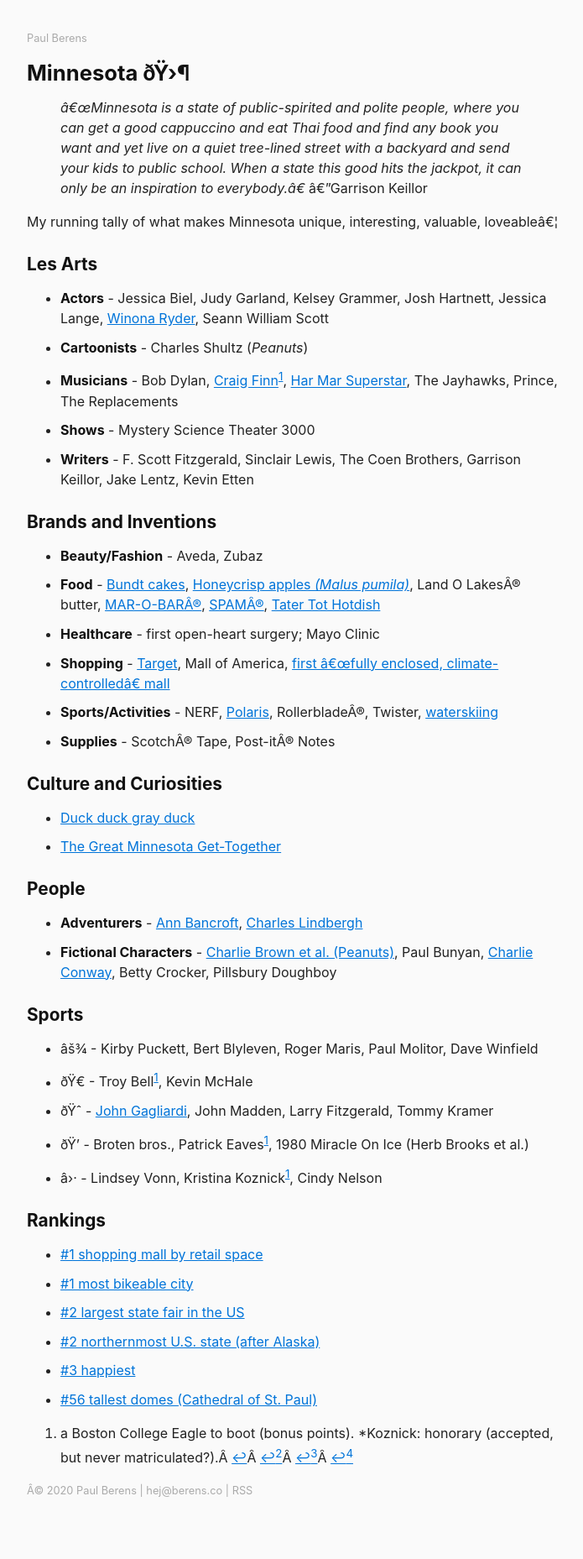
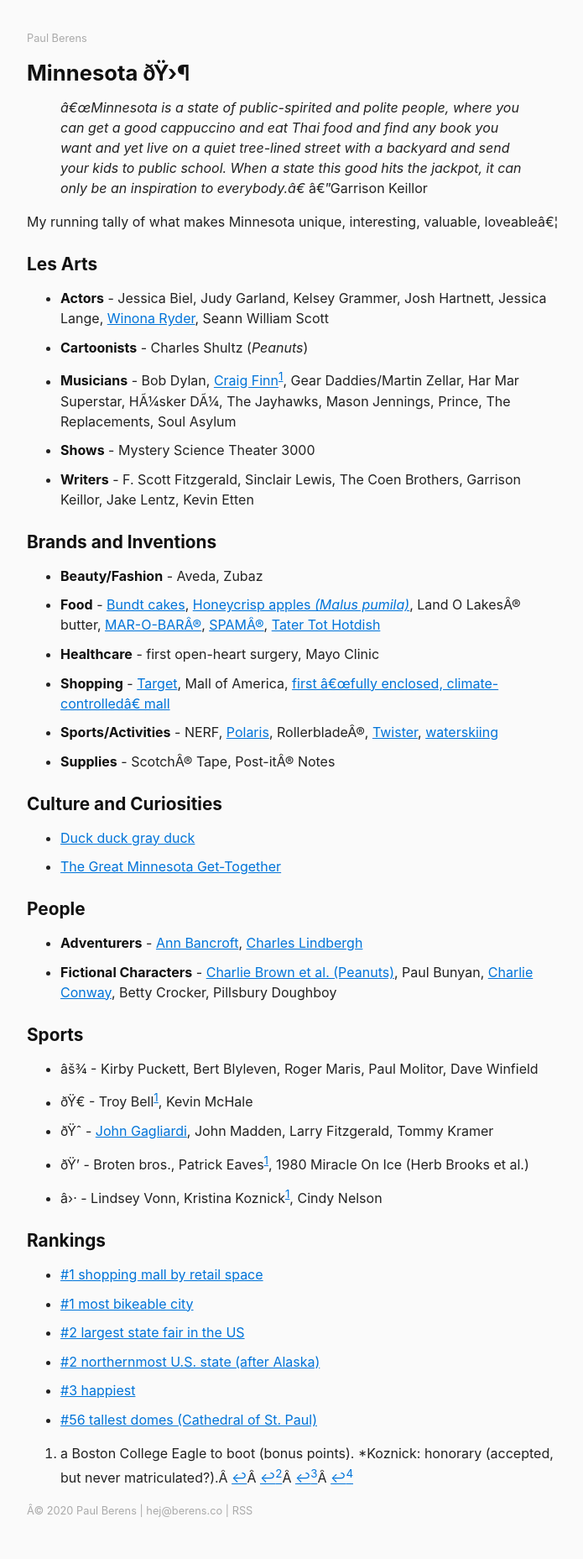
Before and after one commit to berensp/berensp.github.io, a Jekyll site: the page built from minn.md, in a window 1280 px wide. Shown: the whole page at 84% size, without its empty margins (288-983 px from the left). Built offline with Jekyll 4.4.1, drawn with Linux system fonts in a browser that asks for light colours; nearby versions of some CDN libraries; before the commit the page ends 1833 px from its top, so only the background shows below that.

Commit message:
Add files via upload

```diff
--- a/minn.md
+++ b/minn.md
@@ -10,16 +10,16 @@
 ## Les Arts
 - **Actors** - Jessica Biel, Judy Garland, Kelsey Grammer, Josh Hartnett, Jessica Lange, [Winona Ryder](https://www.welcometowinona.com/), Seann William Scott
 - **Cartoonists** - Charles Shultz (*Peanuts*)
-- **Musicians** - Bob Dylan, [Craig Finn](https://craigfinn.net/)[^1], [Har Mar Superstar](http://www.harmarsuperstar.com/), The Jayhawks, Prince, The Replacements
+- **Musicians** - Bob Dylan, [Craig Finn](https://craigfinn.net/)[^1], Gear Daddies/Martin Zellar, Har Mar Superstar, Hüsker Dü, The Jayhawks, Mason Jennings, Prince, The Replacements, Soul Asylum
 - **Shows** - Mystery Science Theater 3000
 - **Writers** - F. Scott Fitzgerald, Sinclair Lewis, The Coen Brothers, Garrison Keillor, Jake Lentz, Kevin Etten
 
 ## Brands and Inventions
 - **Beauty/Fashion** - Aveda, Zubaz
 - **Food** - [Bundt cakes](https://www.foodandwine.com/news/brief-delightful-history-bundt-pan), [Honeycrisp apples *(Malus pumila)*](https://en.wikipedia.org/wiki/Honeycrisp), Land O Lakes® butter, [MAR-O-BAR®](https://www.minnesotamonthly.com/archive/candy-bar-combat/), [SPAM®](https://en.wikipedia.org/wiki/Spam_(food)), [Tater Tot Hotdish](https://vimeo.com/65158243)
-- **Healthcare** - first open-heart surgery; Mayo Clinic
+- **Healthcare** - first open-heart surgery, Mayo Clinic
 - **Shopping** - [Target](https://www.target.com/), Mall of America, [first "fully enclosed, climate-controlled" mall](https://www.theguardian.com/cities/2015/may/06/southdale-center-america-first-shopping-mall-history-cities-50-buildings)
-- **Sports/Activities** - NERF, [Polaris](https://www.polaris.com/en-us/brands/), Rollerblade®, Twister, [waterskiing](https://www.britannica.com/sports/waterskiing)
+- **Sports/Activities** - NERF, [Polaris](https://www.polaris.com/en-us/brands/), Rollerblade®, [Twister](https://en.wikipedia.org/wiki/Twister_(game)), [waterskiing](https://www.britannica.com/sports/waterskiing)
 - **Supplies** - Scotch® Tape, Post-it® Notes
 
 ## Culture and Curiosities
```
